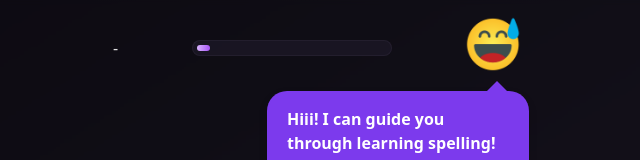
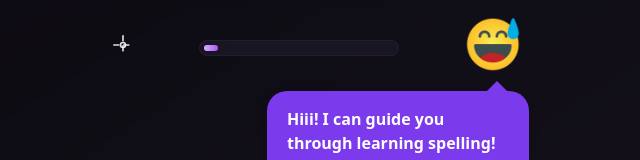
Before and after one commit to dreamerchandra/spell_daily, a React (Vite) app: page / in a window 1280 px wide. Shown: the top 160 px of the page, without its empty margins (319-959 px from the left). Built offline with nearby package versions, Linux system fonts and the light colour scheme; a web font is replaced by a local one.

Commit message:
feat: added menu

```diff
--- a/src/App.tsx
+++ b/src/App.tsx
@@ -35,6 +35,10 @@ export const App = () => {
   const [gameMode, setGameMode] = useLocalStorageState<GameMode>(
     'GAME_TYPE',
     'syllable'
+  );
+  const [soundEnabled, setSoundEnabled] = useLocalStorageState<boolean>(
+    'SOUND_ENABLED',
+    true
   );
 
   const Component = ComponentMap[gameMode];
@@ -88,6 +92,8 @@ export const App = () => {
           }
           gameMode={gameMode}
           onGameModeChange={setGameMode}
+          soundEnabled={soundEnabled}
+          onSoundToggle={setSoundEnabled}
         />
       }
       footer={
--- a/src/components/atoms/GameModeSelector.tsx
+++ /dev/null
@@ -1,89 +0,0 @@
-import { useState } from 'react';
-import { Popover } from '../atoms/Popover';
-import type { GameMode } from '../../common/game-type';
-
-interface GameModeSelectorProps {
-  currentMode: GameMode;
-  onModeChange: (mode: GameMode) => void;
-}
-
-export const GameModeSelector = ({
-  currentMode,
-  onModeChange,
-}: GameModeSelectorProps) => {
-  const [isPopoverOpen, setIsPopoverOpen] = useState(false);
-
-  const handleModeSelect = (mode: GameMode) => {
-    onModeChange(mode);
-    setIsPopoverOpen(false);
-  };
-
-  const gameModes = [
-    {
-      value: 'fullWord' as GameMode,
-      label: 'Full Word',
-      description: 'Type the complete word letter by letter',
-    },
-    {
-      value: 'syllable' as GameMode,
-      label: 'Syllable Picker',
-      description: 'Build words by selecting syllables',
-    },
-    {
-      value: 'voiceTyping' as GameMode,
-      label: 'Voice Typing',
-      description: 'Speak the word using your microphone',
-    },
-    {
-      value: 'jumbled' as GameMode,
-      label: 'Jumbled Words',
-      description: 'Rearrange the letters to form the correct word',
-    },
-    {
-      value: 'fourOption' as GameMode,
-      label: '4-Option',
-      description: 'Choose the correct word from four options',
-    },
-    {
-      value: 'twoOption' as GameMode,
-      label: '2-Option',
-      description: 'Choose the correct word from two options',
-    },
-  ];
-
-  return (
-    <Popover
-      isOpen={isPopoverOpen}
-      onToggle={() => setIsPopoverOpen(!isPopoverOpen)}
-      trigger={
-        <button className="" aria-label="Game mode selector">
-          -
-        </button>
-      }
-    >
-      <div className="space-y-1">
-        <div className="mb-2 px-2 py-1">
-          <span className="text-xs font-semibold text-gray-300">Game Mode</span>
-        </div>
-        {gameModes.map(mode => (
-          <button
-            key={mode.value}
-            onClick={() => handleModeSelect(mode.value)}
-            className={`w-full rounded-lg p-3 text-left transition-all duration-200 ${
-              currentMode === mode.value
-                ? 'border border-game-primary-500/30 bg-gradient-to-r from-game-primary-600/20 to-game-primary-700/20 text-game-primary-300'
-                : 'text-gray-200 hover:bg-dark-600/50 hover:text-white'
-            }`}
-          >
-            <div className="flex items-start gap-3">
-              <div className="flex-1">
-                <div className="text-sm font-medium">{mode.label}</div>
-                <div className="text-xs text-gray-400">{mode.description}</div>
-              </div>
-            </div>
-          </button>
-        ))}
-      </div>
-    </Popover>
-  );
-};
--- /dev/null
+++ b/src/components/atoms/SettingsMenu.tsx
@@ -0,0 +1,104 @@
+import { useState } from 'react';
+import { Popover } from './Popover';
+import type { GameMode } from '../../common/game-type';
+
+interface SettingsMenuProps {
+  currentMode: GameMode;
+  onModeChange: (mode: GameMode) => void;
+  soundEnabled?: boolean;
+  onSoundToggle?: (enabled: boolean) => void;
+}
+
+export const SettingsMenu = ({
+  currentMode,
+  onModeChange,
+  soundEnabled = true,
+  onSoundToggle,
+}: SettingsMenuProps) => {
+  const [isOpen, setIsOpen] = useState(false);
+
+  const gameModes = [
+    { value: 'fullWord' as GameMode, label: 'Full Word' },
+    { value: 'syllable' as GameMode, label: 'Syllable' },
+    { value: 'voiceTyping' as GameMode, label: 'Voice' },
+    { value: 'jumbled' as GameMode, label: 'Jumbled' },
+    { value: 'fourOption' as GameMode, label: '4-Option' },
+    { value: 'twoOption' as GameMode, label: '2-Option' },
+  ];
+
+  const handleModeChange = (mode: GameMode) => {
+    onModeChange(mode);
+  };
+
+  const handleSoundToggle = () => {
+    if (onSoundToggle) {
+      onSoundToggle(!soundEnabled);
+    }
+  };
+
+  return (
+    <Popover
+      isOpen={isOpen}
+      onToggle={() => setIsOpen(!isOpen)}
+      trigger={
+        <button className="" aria-label="Settings menu">
+          <svg
+            width="20"
+            height="20"
+            viewBox="0 0 24 24"
+            fill="none"
+            stroke="currentColor"
+            strokeWidth="2"
+            strokeLinecap="round"
+            strokeLinejoin="round"
+          >
+            <circle cx="12" cy="12" r="3" />
+            <path d="M12 1v6m0 6v6" />
+            <path d="M1 12h6m6 0h6" />
+          </svg>
+        </button>
+      }
+    >
+      <div className="flex w-60 flex-col gap-2 p-2">
+        {/* Game Mode Section */}
+        <div className="mb-6 flex items-center justify-between">
+          <span className="text-lg font-light text-white">Game Mode</span>
+          <select
+            value={currentMode}
+            onChange={e => handleModeChange(e.target.value as GameMode)}
+            className="rounded-lg border-2 border-white/30 bg-dark-800/80 px-3 py-1 text-white backdrop-blur-sm transition-colors hover:border-white/50 focus:border-white/70 focus:outline-none"
+          >
+            {gameModes.map(mode => (
+              <option
+                key={mode.value}
+                value={mode.value}
+                className="bg-dark-800 text-white"
+              >
+                {mode.label}
+              </option>
+            ))}
+          </select>
+        </div>
+
+        {/* Sound Section */}
+        <div className="flex items-center justify-between">
+          <span className="text-lg font-light text-white">Sound</span>
+          <button
+            onClick={handleSoundToggle}
+            className={`relative h-8 w-16 rounded-full border-2 border-white/30 p-1 transition-colors ${
+              soundEnabled ? 'bg-red-400' : 'bg-transparent'
+            }`}
+          >
+            <div
+              className={`h-5 w-5 rounded-full border border-white/50 bg-white shadow-sm transition-transform ${
+                soundEnabled
+                  ? 'translate-x-7 bg-white'
+                  : 'translate-x-0 bg-white/20'
+              }`}
+            />
+          </button>
+        </div>
+      </div>
+    </Popover>
+  );
+};
--- a/src/components/organisms/header.tsx
+++ b/src/components/organisms/header.tsx
@@ -1,24 +1,30 @@
 import { type ReactNode } from 'react';
 import { AvatarComponent } from './avatar/avatar';
-import { GameModeSelector } from '../atoms/GameModeSelector';
+import { SettingsMenu } from '../atoms/SettingsMenu';
 import type { GameMode } from '../../common/game-type';
 
 interface HeaderProps {
   ProgressComponent: ReactNode;
   gameMode?: GameMode;
   onGameModeChange: (mode: GameMode) => void;
+  soundEnabled?: boolean;
+  onSoundToggle?: (enabled: boolean) => void;
 }
 
 export const Header = ({
   ProgressComponent,
   gameMode = 'fullWord',
   onGameModeChange,
+  soundEnabled = true,
+  onSoundToggle,
 }: HeaderProps) => {
   return (
     <header className={`m-auto flex max-w-md items-center justify-between p-4`}>
-      <GameModeSelector
+      <SettingsMenu
         currentMode={gameMode}
         onModeChange={onGameModeChange}
+        soundEnabled={soundEnabled}
+        onSoundToggle={onSoundToggle}
       />
       {ProgressComponent}
       <div className="h-16 w-16" aria-label="Helper">
--- a/src/hooks/use-local-storage-state.ts
+++ b/src/hooks/use-local-storage-state.ts
@@ -7,6 +7,7 @@ import {
 
 const LOCAL_STORAGE_KEYS = {
   GAME_TYPE: 'game_type',
+  SOUND_ENABLED: 'sound_enabled',
 } as const;
 
 export const useLocalStorageState = <T>(
```
